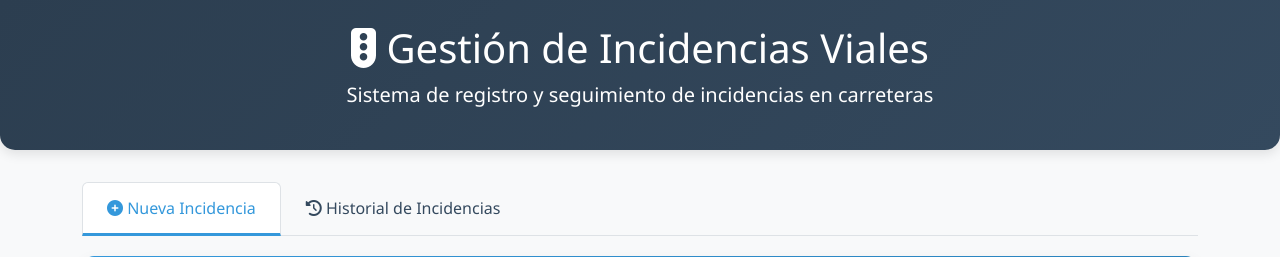
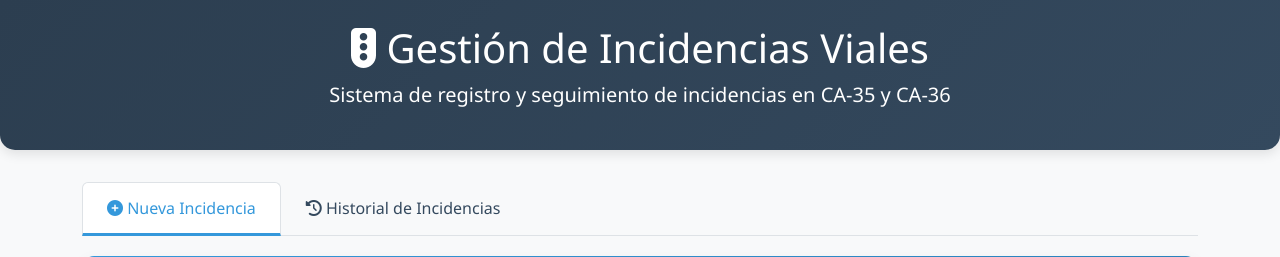
Before and after one commit to MigueBelloCOEX/Backend-incidencias, a Flask app: page / in a window 1280 px wide. Shown: the top 257 px of the page. Run offline with Flask 3, Linux system fonts and the light colour scheme; some libraries are stand-ins or nearby versions.

Commit message:
Update index.html

```diff
--- a/templates/index.html
+++ b/templates/index.html
@@ -303,7 +303,7 @@
     <div class="header text-center">
         <div class="container">
             <h1><i class="fas fa-traffic-light"></i> Gestión de Incidencias Viales</h1>
-            <p class="lead">Sistema de registro y seguimiento de incidencias en carreteras</p>
+            <p class="lead">Sistema de registro y seguimiento de incidencias en CA-35 y CA-36</p>
         </div>
     </div>
 
```
